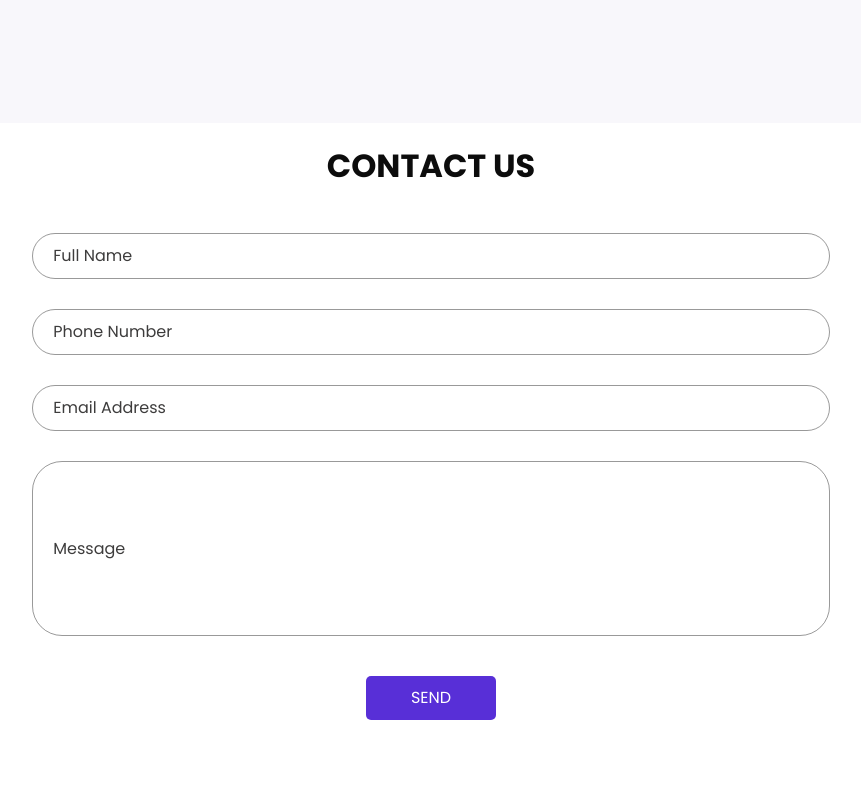
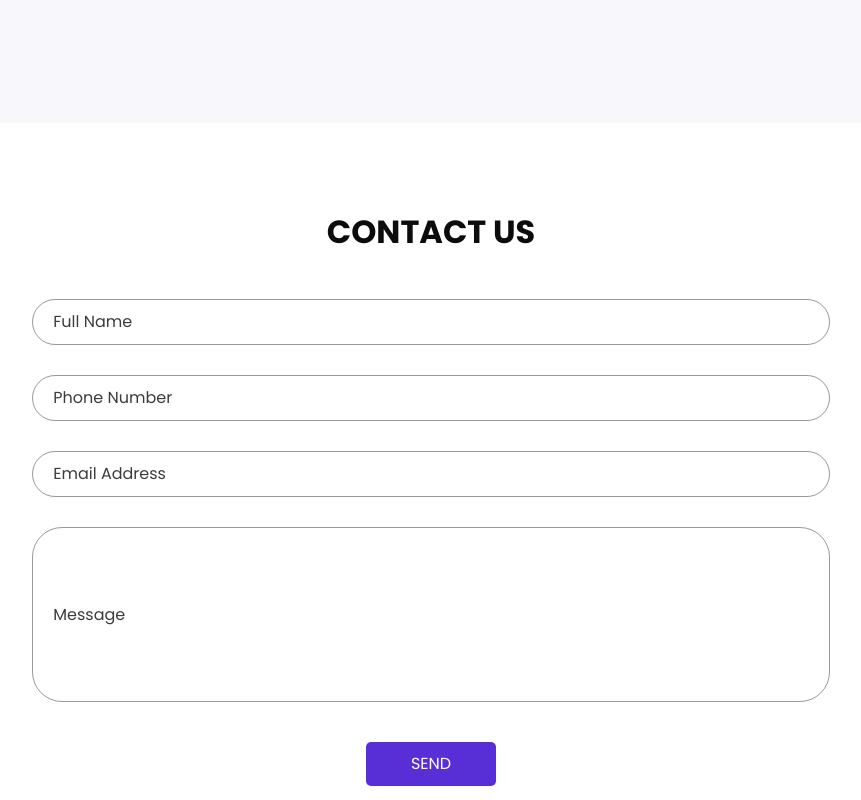
Before and after one commit to Horizon-dev4/kodeend, a Next.js app: page / in a window 1280 px wide. Shown: the part 2140-2940 px from the top of the page, without its empty margins (209-1070 px from the left). Built offline with nearby package versions, Linux system fonts and the light colour scheme.

Commit message:
mail testing added

```diff
--- /dev/null
+++ b/components/ContactForm.js
@@ -0,0 +1,51 @@
+import React from 'react'
+
+const ContactForm = () => {
+  return (
+    <>
+      <section className="contact_section layout_padding">
+          <div className="container">
+            <div className="heading_container">
+              <h2>contact us</h2>
+            </div>
+            <div className="">
+              <div className="">
+                <div className="row">
+                  <div className="col-md-9 mx-auto">
+                    <div className="contact-form">
+                      <form action="https://formspree.io/f/mrgvbrkj" method='POST'>
+                        <div>
+                          <input type="text" placeholder="Full Name " name='UserName' />
+                        </div>
+                        <div>
+                          <input type="text" placeholder="Phone Number" name='UserPhone' />
+                        </div>
+                        <div>
+                          <input type="email" placeholder="Email Address" name='UserEmail' />
+                        </div>
+                        <div>
+                          <input
+                            type="text"
+                            name='UserMessage'
+                            placeholder="Message"
+                            className="input_message"
+                          />
+                        </div>
+                        <div className="d-flex justify-content-center">
+                          <button type="submit" className="btn_on-hover">
+                            Send
+                          </button>
+                        </div>
+                      </form>
+                    </div>
+                  </div>
+                </div>
+              </div>
+            </div>
+          </div>
+        </section>
+    </>
+  )
+}
+
+export default ContactForm
--- a/components/Home.js
+++ b/components/Home.js
@@ -1,5 +1,6 @@
 import Image from "next/image";
 import Link from "next/link";
+import ContactForm from "./ContactForm";
 import Footer from "./Footer";
 import Header from "./Header";
 import Meta from "./Meta";
@@ -45,7 +46,7 @@ const Home = () => {
                     <div className="col-md-5 offset-md-1">
                       <div className="img-box">
                         <img src="/assets/images/slider-img.png" alt="" />
-                        {/* <Image src="/assets/images/slider-img.png" alt="slider-img1" width={458} height={471} /> */}
+                        {/* <Image src="/assets/images/slider-img.png" alt="slider-img1" width={410} height={422} /> */}
                       </div>
                     </div>
                   </div>
@@ -197,7 +198,7 @@ const Home = () => {
             <div className="col-md-6">
               <div className="img-box">
                 {/* <img src="/assets/images/about-img.png" alt="" /> */}
-                <Image src="/assets/images/about-img.jpg" width={500} height={400} alt="about Us Image" />
+                <Image src="/assets/images/about-img1.png" width={500} height={400} alt="about Us Image" />
               </div>
             </div>
             <div className="col-md-5">
@@ -215,6 +216,7 @@ const Home = () => {
         </div>
       </section>
       {/* end about section */}
+
       {/* portfolio section */}
         {/* <section className="portfolio_section layout_padding">
           <div className="container">
@@ -283,48 +285,9 @@ const Home = () => {
           </div>
         </section> */}
       {/* end portfolio section */}
+
       {/* contact section */}
-      <section className="contact_section layout_padding-bottom mt-4">
-        <div className="container">
-          <div className="heading_container">
-            <h2>Contact Us</h2>
-          </div>
-          <div className="">
-            <div className="">
-              <div className="row">
-                <div className="col-md-9 mx-auto">
-                  <div className="contact-form">
-                    <form name="submit-to-google-sheet">
-                      <div>
-                        <input type="text" name="name" placeholder="Full Name " />
-                      </div>
-                      <div>
-                        <input type="number" name="phone" placeholder="Phone Number" />
-                      </div>
-                      <div>
-                        <input type="email" name="email" placeholder="Email Address" />
-                      </div>
-                      <div>
-                        <input
-                          type="text"
-                          name="message"
-                          placeholder="Message"
-                          className="input_message"
-                        />
-                      </div>
-                      <div className="d-flex justify-content-center">
-                        <button type="submit" className="btn_on-hover">
-                          Send
-                        </button>
-                      </div>
-                    </form>
-                  </div>
-                </div>
-              </div>
-            </div>
-          </div>
-        </div>
-      </section>
+        <ContactForm />
       {/* end contact section */}
 
       <Footer />
```
Also changed, not shown: pages/contact.js (+2 -40 lines), public/assets/images/about-img1.png (added). Lines whose indentation alone changed are shown as unchanged.
